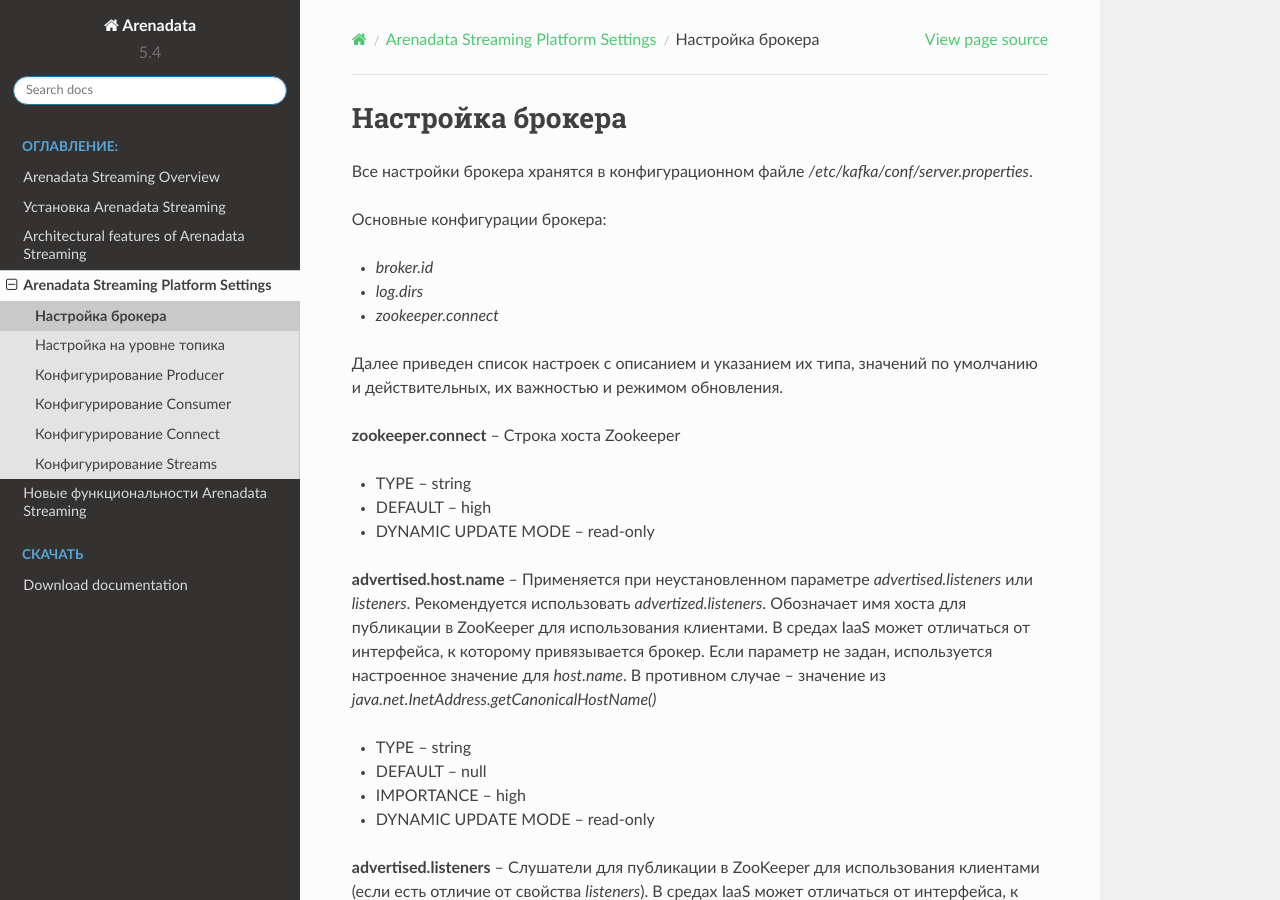
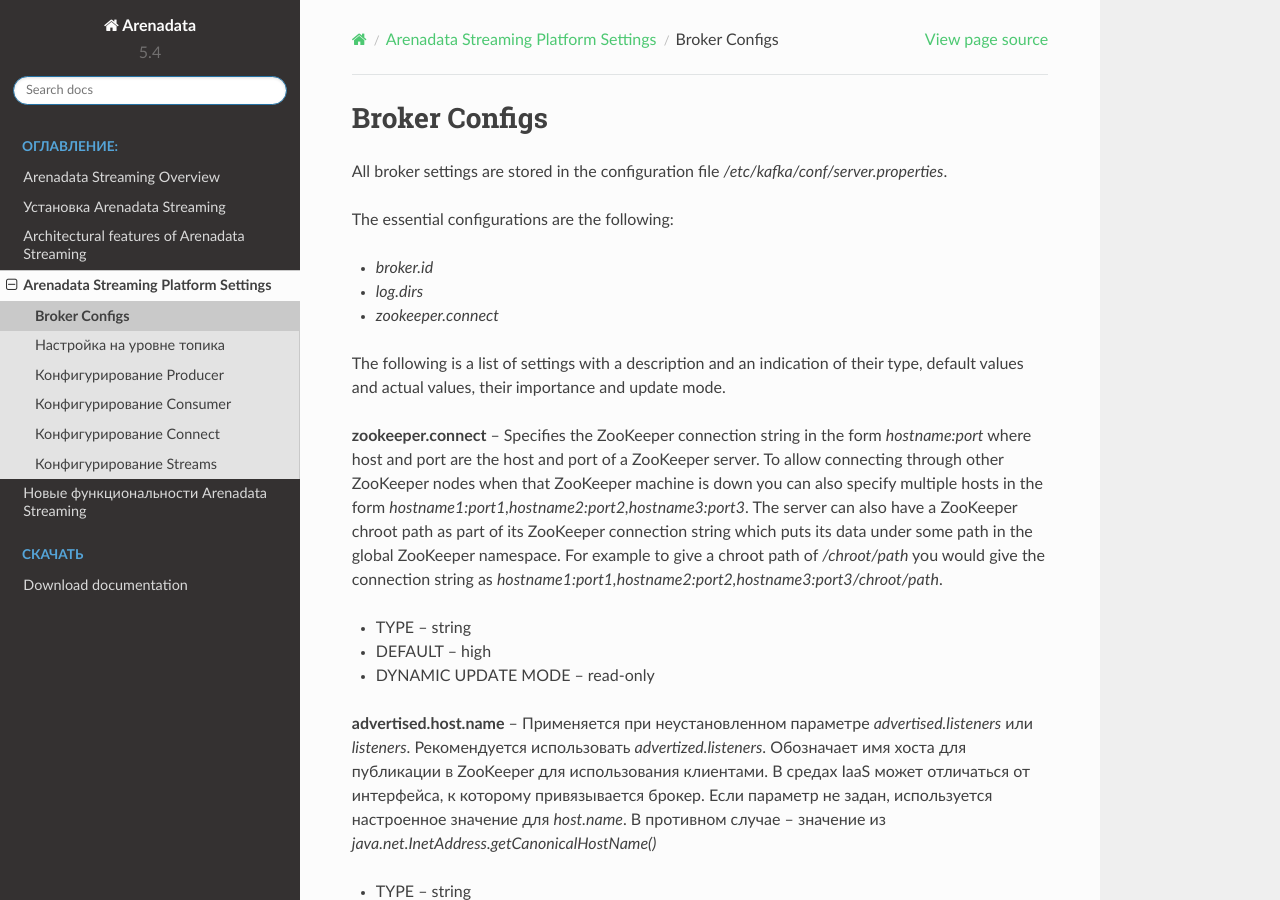
Before and after one commit to arenadata/docs_ads, a Sphinx documentation site: the page built from source/Config/broker.rst, in a window 1280 px wide and 900 px high. Built offline with Sphinx 7.4.7 and the Read the Docs theme 2.0.0, drawn with Linux system fonts in a browser that asks for light colours; pages that are not in the unit, such as notebooks, are missing from menus.

Commit message:
Update broker.rst

```diff
--- a/source/Config/broker.rst
+++ b/source/Config/broker.rst
@@ -1,17 +1,17 @@
-Настройка брокера
+Broker Configs
 ===================
 
-Все настройки брокера хранятся в конфигурационном файле */etc/kafka/conf/server.properties*.
+All broker settings are stored in the configuration file */etc/kafka/conf/server.properties*.
 
-Основные конфигурации брокера:
+The essential configurations are the following:
 
 + *broker.id*
 + *log.dirs*
 + *zookeeper.connect*
 
-Далее приведен список настроек с описанием и указанием их типа, значений по умолчанию и действительных, их важностью и режимом обновления.
+The following is a list of settings with a description and an indication of their type, default values and actual values, their importance and update mode.
 
-**zookeeper.connect** -- Строка хоста Zookeeper
+**zookeeper.connect** -- Specifies the ZooKeeper connection string in the form *hostname:port* where host and port are the host and port of a ZooKeeper server. To allow connecting through other ZooKeeper nodes when that ZooKeeper machine is down you can also specify multiple hosts in the form *hostname1:port1,hostname2:port2,hostname3:port3*. The server can also have a ZooKeeper chroot path as part of its ZooKeeper connection string which puts its data under some path in the global ZooKeeper namespace. For example to give a chroot path of */chroot/path* you would give the connection string as *hostname1:port1,hostname2:port2,hostname3:port3/chroot/path*.
 
 + TYPE -- string
 + DEFAULT -- high
```
